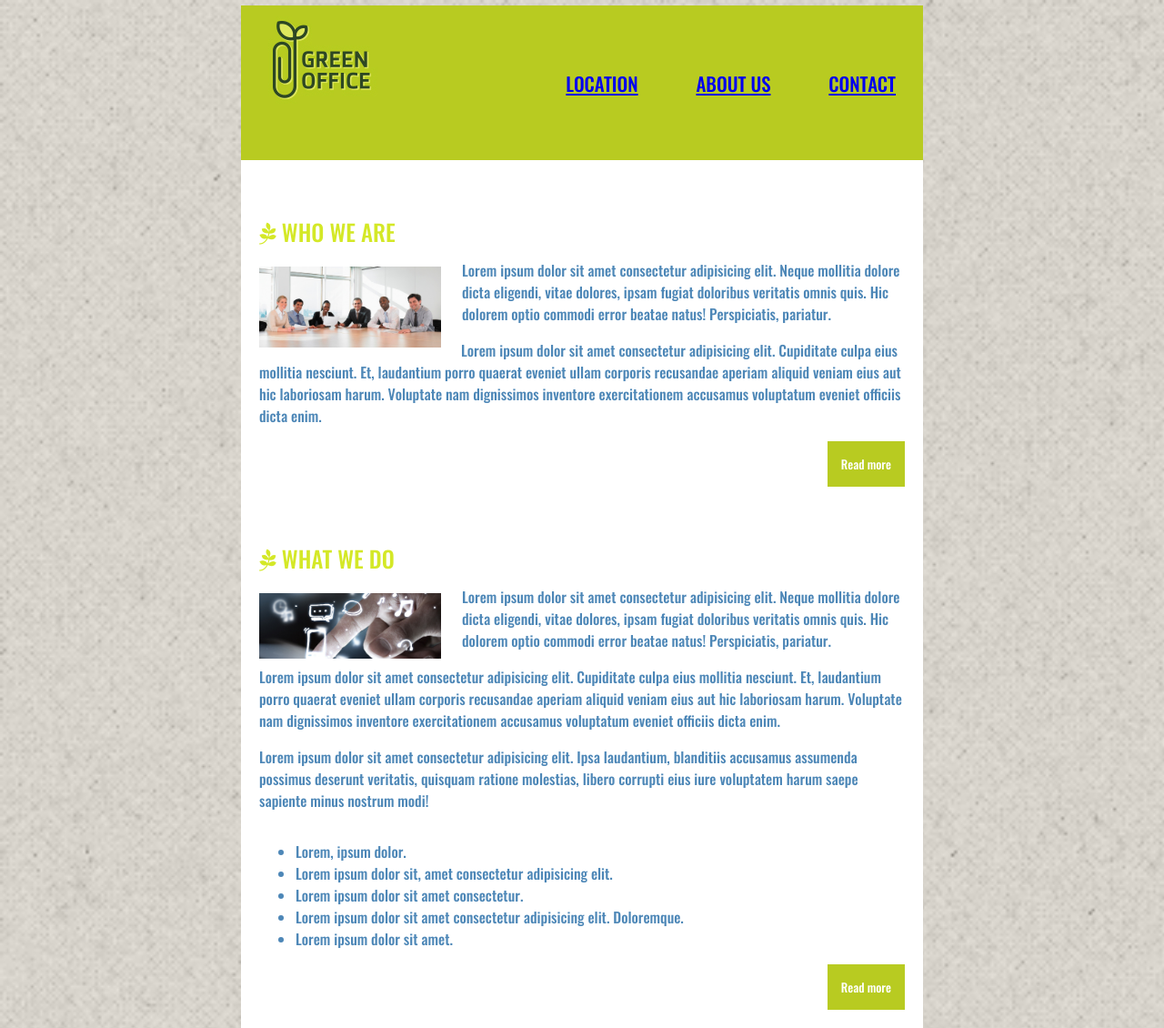
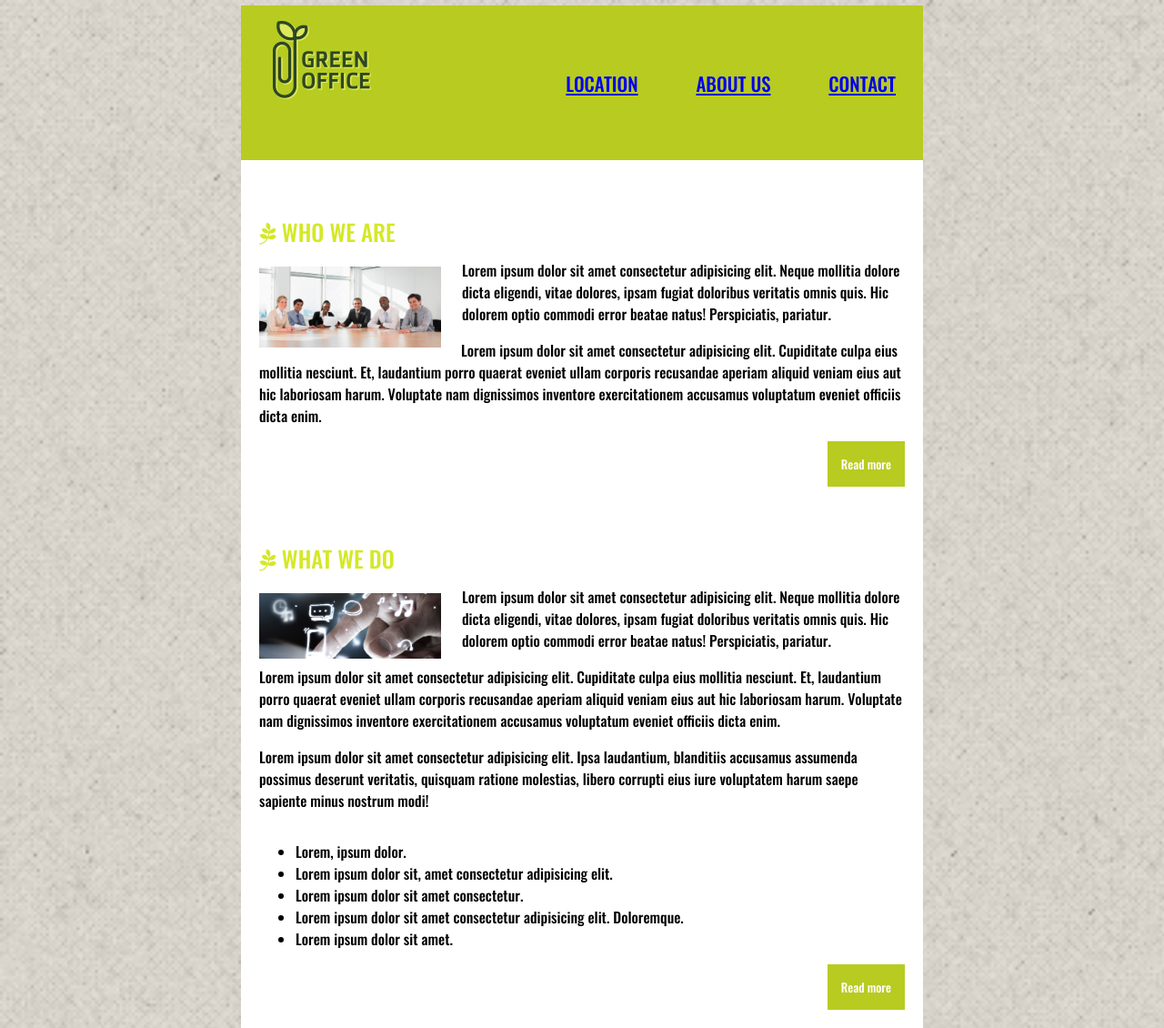
Before and after one commit to ZaBelassal/Maquette1, a plain HTML site: page index.html in a window 1280 px wide. Shown: the top 1130 px of the page at 91% size. Drawn offline with Linux system fonts and the light colour scheme.

Commit message:
Update styles.css
text-color in black

```diff
--- a/styles.css
+++ b/styles.css
@@ -50,23 +50,18 @@ article {
 
     margin-left: 223px;
     margin-top:-8px;
-    color:#4d87b7;
+
 }
 
 .SecondP{
     margin-top:8px;
     text-indent:22px;
-    color:#4d87b7;
+
 }
 .forthP{
     margin-top:8px;
-    color:#4d87b7;
+
 }
-
-.fifthP {
-    color:#4d87b7;
-}
-
 .who{
 
     float:left
@@ -93,9 +88,6 @@ article {
     color:white;
     border:0
 }
-.ListDetail {
-    color:#4d87b7;
-}
 .academy {
     margin:10px 0px;
     text-align: center;
@@ -105,11 +97,7 @@ article {
     width:50px
 }
 
-.lasttext1{
-    text-align:center
-}
-
-.lasttext2{
+.lasttext1 ,.lasttext2{
     text-align:center
 }
 
```
